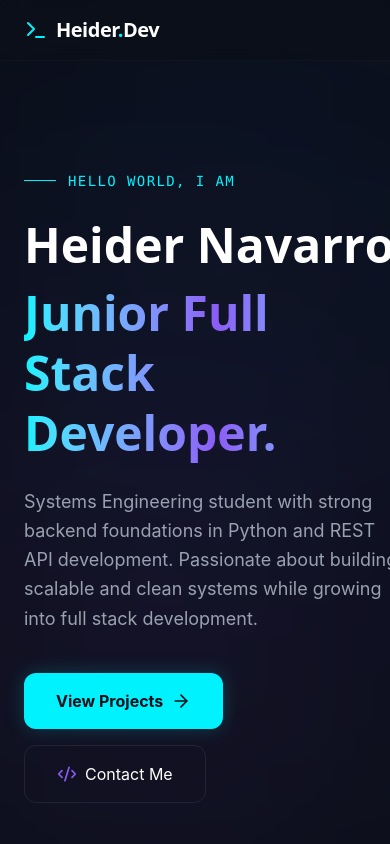
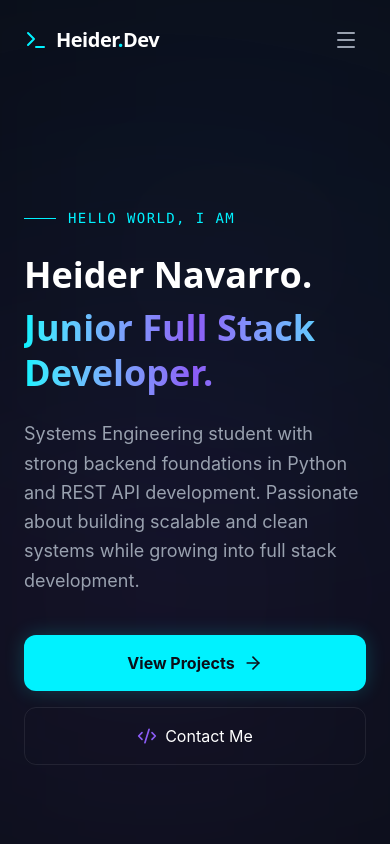
Before and after one commit to heider88/mi-portafolio, a React (Vite) app: page / in a window 390 px wide. Shown: the top 844 px of the page. Built offline with nearby package versions, Linux system fonts and the light colour scheme.

Commit message:
correccion de errores

```diff
--- a/src/App.jsx
+++ b/src/App.jsx
@@ -17,7 +17,7 @@ function App() {
 
       <Navbar />
 
-      <main className="container mx-auto px-6 pt-24 pb-12 space-y-32">
+      <main className="container mx-auto px-6 pt-24 pb-12 space-y-20 md:space-y-32">
         <Hero />
         <About />
         <Skills />
--- a/src/components/Hero.jsx
+++ b/src/components/Hero.jsx
@@ -33,7 +33,7 @@ const Hero = () => {
                     <span className="text-cian-neon font-mono text-sm tracking-widest uppercase">Hello World, I am</span>
                 </div>
 
-                <h1 className="text-5xl md:text-7xl font-outfit font-extrabold text-white mb-6 leading-tight flex flex-col items-start gap-2">
+                <h1 className="text-4xl sm:text-5xl md:text-7xl font-outfit font-extrabold text-white mb-6 leading-tight flex flex-col items-start gap-2">
                     <motion.span
                         variants={containerVariants}
                         initial="hidden"
@@ -54,17 +54,17 @@ const Hero = () => {
                     Passionate about building scalable and clean systems while growing into full stack development.
                 </p>
 
-                <div className="flex flex-wrap gap-4">
+                <div className="flex flex-col sm:flex-row gap-4 w-full sm:w-auto">
                     <a
                         href="#projects"
-                        className="group flex items-center gap-2 px-8 py-4 bg-cian-neon text-deep-dark font-bold rounded-xl hover:scale-105 transition-all duration-300 shadow-[0_0_20px_rgba(0,242,255,0.2)] hover:shadow-[0_0_30px_rgba(0,242,255,0.4)]"
+                        className="group flex items-center justify-center gap-2 px-8 py-4 bg-cian-neon text-deep-dark font-bold rounded-xl hover:scale-105 transition-all duration-300 shadow-[0_0_20px_rgba(0,242,255,0.2)] hover:shadow-[0_0_30px_rgba(0,242,255,0.4)] w-full sm:w-auto"
                     >
                         View Projects
                         <ArrowRight className="group-hover:translate-x-1 transition-transform" size={20} />
                     </a>
                     <a
                         href="#contact"
-                        className="flex items-center gap-2 px-8 py-4 border border-glass-border rounded-xl text-white hover:bg-glass-bg hover:border-violet-accent/50 transition-all duration-300"
+                        className="flex items-center justify-center gap-2 px-8 py-4 border border-glass-border rounded-xl text-white hover:bg-glass-bg hover:border-violet-accent/50 transition-all duration-300 w-full sm:w-auto"
                     >
                         <Code2 size={20} className="text-violet-accent" />
                         Contact Me
--- a/src/components/Navbar.jsx
+++ b/src/components/Navbar.jsx
@@ -1,7 +1,11 @@
-import { motion } from 'framer-motion'
-import { Terminal } from 'lucide-react'
+import { useState, useEffect } from 'react'
+import { motion, AnimatePresence } from 'framer-motion'
+import { Terminal, Menu, X } from 'lucide-react'
 
 const Navbar = () => {
+    const [isScrolled, setIsScrolled] = useState(false)
+    const [isMobileMenuOpen, setIsMobileMenuOpen] = useState(false)
+
     const links = [
         { name: 'About', href: '#about' },
         { name: 'Skills', href: '#skills' },
@@ -9,21 +13,30 @@ const Navbar = () => {
         { name: 'Contact', href: '#contact' }
     ]
 
+    useEffect(() => {
+        const handleScroll = () => {
+            setIsScrolled(window.scrollY > 20)
+        }
+        window.addEventListener('scroll', handleScroll)
+        return () => window.removeEventListener('scroll', handleScroll)
+    }, [])
+
     return (
         <motion.nav
             initial={{ y: -50, opacity: 0 }}
             animate={{ y: 0, opacity: 1 }}
             transition={{ duration: 0.5 }}
-            className="fixed top-0 inset-x-0 z-50 bg-deep-dark/80 backdrop-blur-md border-b border-glass-border/30 px-6 py-4"
+            className={`fixed top-0 inset-x-0 z-50 transition-all duration-300 ${isScrolled ? 'bg-deep-dark/90 backdrop-blur-md border-b border-glass-border/50 py-3 shadow-[0_4px_30px_rgba(0,0,0,0.1)]' : 'bg-transparent py-5'}`}
         >
-            <div className="container mx-auto flex items-center justify-between">
-                <a href="#" className="flex items-center gap-2 group">
+            <div className="container mx-auto px-6 flex items-center justify-between">
+                <a href="#" className="flex items-center gap-2 group z-50">
                     <Terminal className="text-cian-neon group-hover:text-violet-accent transition-colors duration-300" size={24} />
                     <span className="font-outfit font-bold text-xl tracking-tight text-white group-hover:text-gradient">
                         Heider<span className="text-cian-neon">.</span>Dev
                     </span>
                 </a>
 
+                {/* Desktop Menu */}
                 <div className="hidden md:flex gap-8 items-center text-sm font-medium text-gray-400">
                     {links.map((link) => (
                         <a
@@ -41,7 +54,49 @@ const Navbar = () => {
                         Let's Talk
                     </a>
                 </div>
+
+                {/* Mobile Menu Button */}
+                <button
+                    onClick={() => setIsMobileMenuOpen(!isMobileMenuOpen)}
+                    className="md:hidden p-2 text-gray-400 hover:text-white focus:outline-none z-50"
+                    aria-label="Toggle menu"
+                >
+                    {isMobileMenuOpen ? <X size={24} /> : <Menu size={24} />}
+                </button>
             </div>
+
+            {/* Mobile Menu Overlay */}
+            <AnimatePresence>
+                {isMobileMenuOpen && (
+                    <motion.div
+                        initial={{ opacity: 0, y: -20 }}
+                        animate={{ opacity: 1, y: 0 }}
+                        exit={{ opacity: 0, y: -20 }}
+                        transition={{ duration: 0.3 }}
+                        className="absolute top-full left-0 w-full bg-deep-dark/95 backdrop-blur-xl border-b border-glass-border/30 shadow-2xl md:hidden"
+                    >
+                        <div className="flex flex-col px-6 py-6 space-y-4">
+                            {links.map((link) => (
+                                <a
+                                    key={link.name}
+                                    href={link.href}
+                                    onClick={() => setIsMobileMenuOpen(false)}
+                                    className="text-lg font-medium text-gray-300 hover:text-cian-neon transition-colors py-2 border-b border-glass-border/30"
+                                >
+                                    {link.name}
+                                </a>
+                            ))}
+                            <a
+                                href="#contact"
+                                onClick={() => setIsMobileMenuOpen(false)}
+                                className="mt-4 text-center px-5 py-3 rounded-lg bg-cian-neon/10 border border-cian-neon/50 text-white font-medium hover:bg-cian-neon/20 transition-all duration-300"
+                            >
+                                Let's Talk
+                            </a>
+                        </div>
+                    </motion.div>
+                )}
+            </AnimatePresence>
         </motion.nav>
     )
 }
--- a/src/components/Projects.jsx
+++ b/src/components/Projects.jsx
@@ -1,8 +1,7 @@
 import { motion } from 'framer-motion'
 import { Github, ExternalLink, Code } from 'lucide-react'
-import proyectoIngesoftImg from '../assets/images/proyecto_ingesoft.png'
+import proyectoIngesoftImg from '../assets/images/dame_un_break.png'
 import spotifyCloneImg from '../assets/images/spotify_clone.png'
-import manualUsuarioImg from '../assets/images/manual_usuario.png'
 
 const Projects = () => {
     const projects = [
@@ -19,13 +18,6 @@ const Projects = () => {
             tags: ['JavaScript', 'CSS', 'Glassmorphism', 'Vanilla JS'],
             github: 'https://github.com/heider88/spotify-premium-clone',
             image: spotifyCloneImg
-        },
-        {
-            title: 'Manual-de-usuario',
-            description: 'Documentación y manual de usuario para proyectos desarrollados, enfocado en guiar la navegación y el uso del sistema final.',
-            tags: ['Documentation', 'User Manual', 'Tech Writing'],
-            github: 'https://github.com/heider88/Manual-de-usuario',
-            image: manualUsuarioImg
         }
     ]
 
@@ -82,13 +74,6 @@ const Projects = () => {
                                 >
                                     <Github size={20} />
                                 </a>
-                                <a
-                                    href="#"
-                                    className="p-2 rounded-lg bg-deep-dark border border-glass-border text-gray-400 hover:text-white hover:border-cian-neon transition-all"
-                                    aria-label="View Live Project"
-                                >
-                                    <ExternalLink size={20} />
-                                </a>
                             </div>
                         </div>
                     </motion.div>
```
